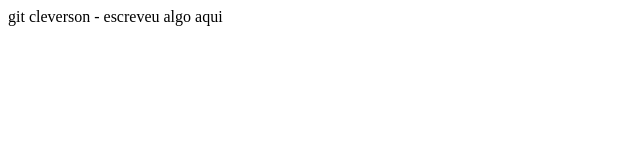
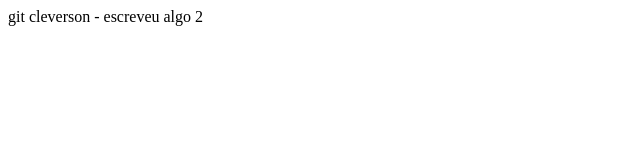
Before and after one commit to cleversonavelino/chicletecombanana, a plain HTML site: page index.html in a window 1280 px wide. Shown: the full height of the page, 0-640 px from the left. Drawn offline with Linux system fonts and the light colour scheme.

```diff
--- a/index.html
+++ b/index.html
@@ -1,6 +1,6 @@
 <html>
     <head></head>git
     <body>
-        cleverson - escreveu algo aqui
+        cleverson - escreveu algo  2
     </body>
 </html>
```
